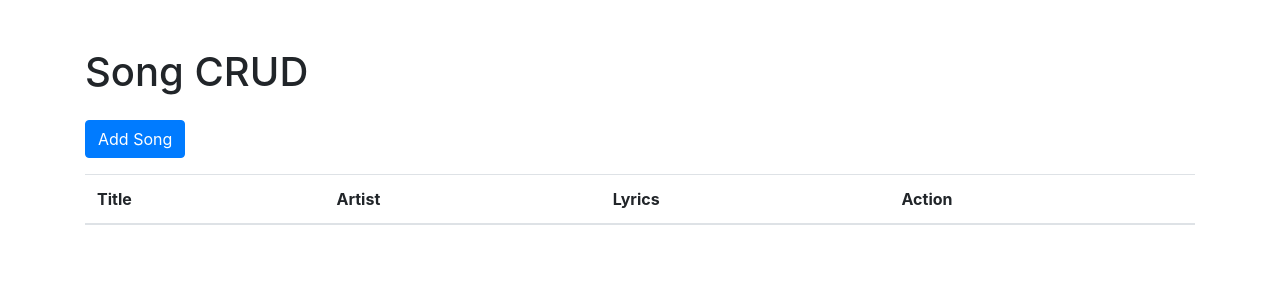
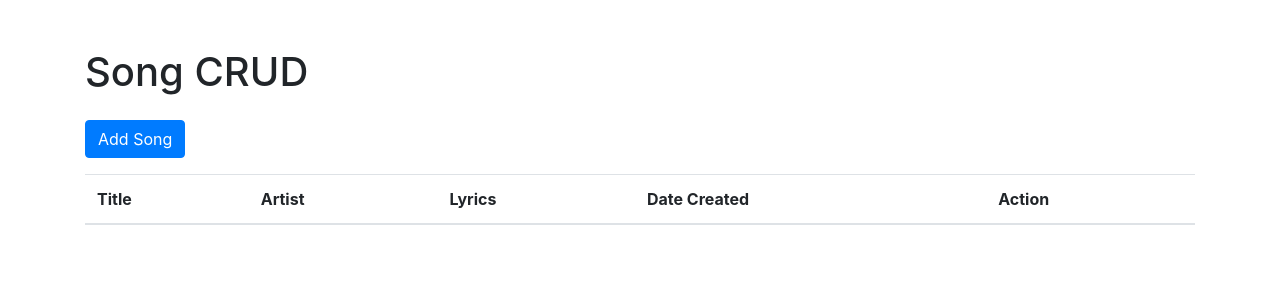
Before and after one commit to xSadawaf0/StunnerYpp-Exam, a PHP site: page / in a window 1280 px wide. Shown: the top 300 px of the page. Run offline with PHP 8.4, Linux system fonts and the light colour scheme; data that the repository does not hold is empty.

Commit message:
added-date-created

```diff
--- a/database/controller.php
+++ b/database/controller.php
@@ -39,7 +39,8 @@ function listSongs(){
 function addSong($title, $artist, $lyrics)
 {
     global $conn;
-    $sql = "INSERT INTO songs (title, artist, lyrics, active) VALUES ('$title', '$artist', '$lyrics', 1)";
+    $date = date('Y-m-d');
+    $sql = "INSERT INTO songs (title, artist, lyrics, active, date_created) VALUES ('$title', '$artist', '$lyrics', 1, '$date')";
     if ($conn->query($sql) === TRUE) {
         $_SESSION['message'] = "New entry created successfully";
     } else {
--- a/index.php
+++ b/index.php
@@ -27,6 +27,7 @@ require_once 'database/controller.php';
                     <th>Title</th>
                     <th>Artist</th>
                     <th>Lyrics</th>
+                    <th>Date Created</th>
                     <th colspan="2">Action</th>
                 </tr>
             </thead>
@@ -40,6 +41,7 @@ require_once 'database/controller.php';
                     echo '<td>' . $row['title'] . '</td>';
                     echo '<td>' . $row['artist'] . '</td>';
                     echo '<td>' . $row['lyrics'] . '</td>';
+                    echo '<td>' . $row['date_created'] . '</td>';
                     ?>
                     <td>
                         <form action="database/controller.php" method="POST">
```
